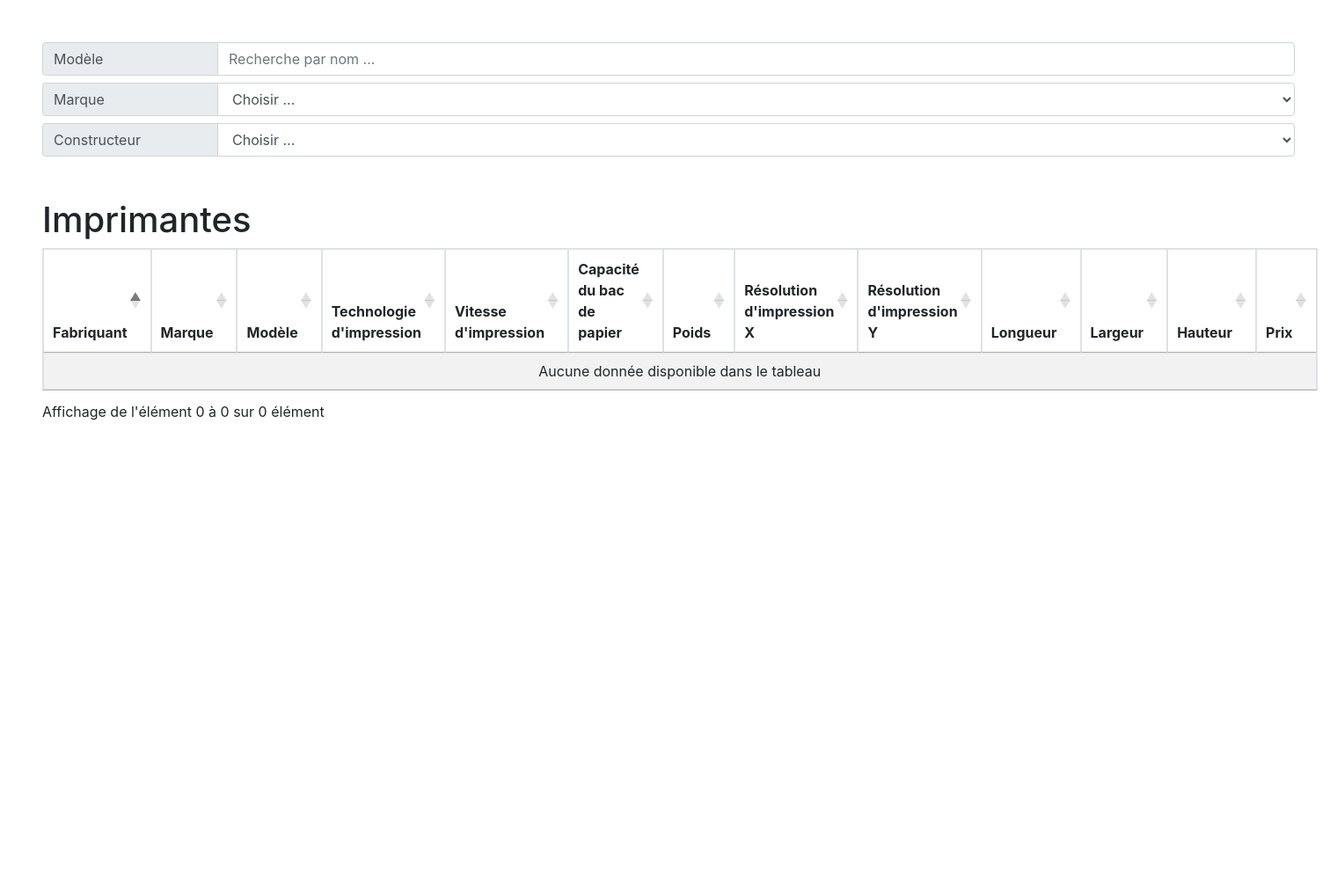
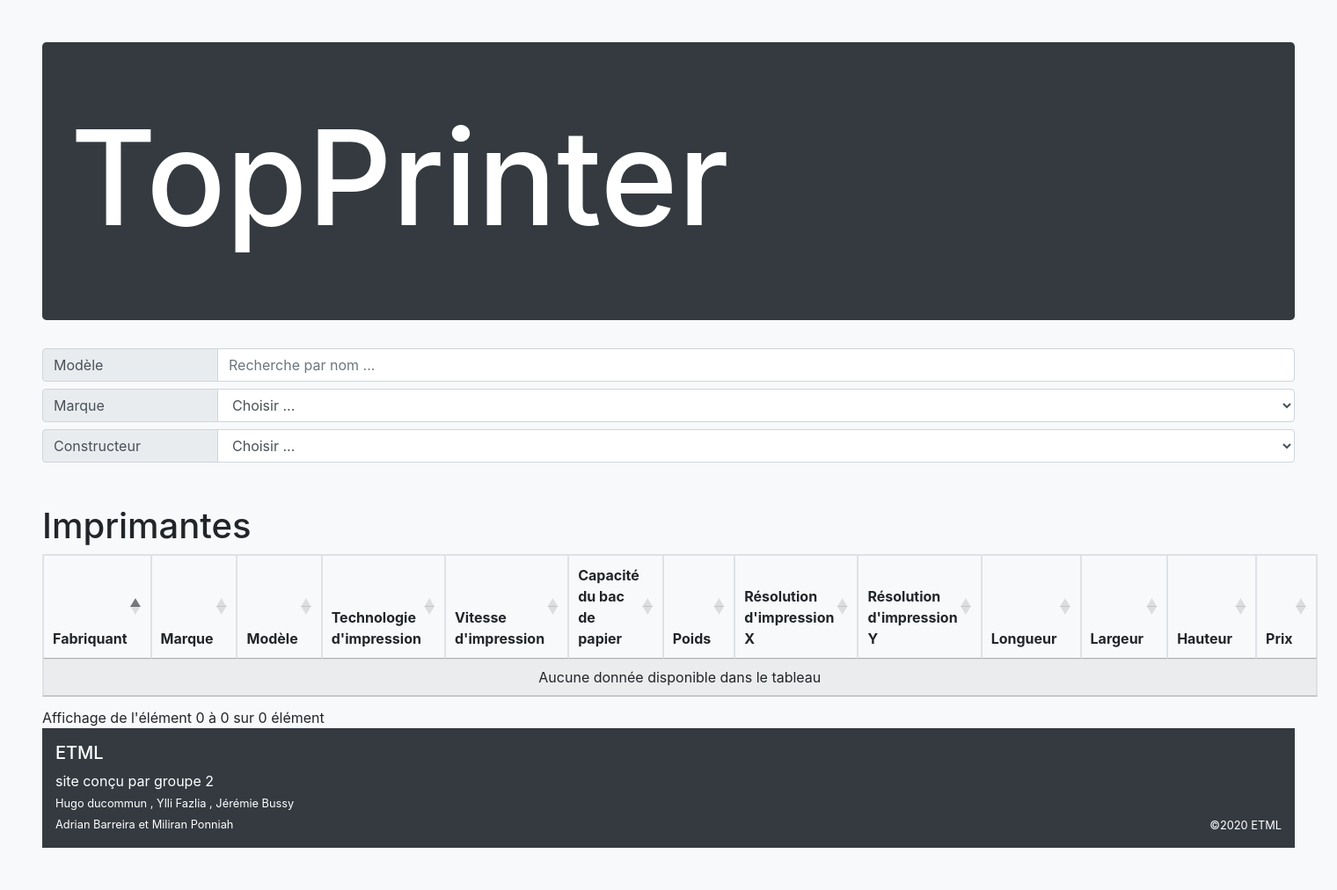
Before and after one commit to FazlijaYlli/GesProj2, a PHP site: page / in a window 1520 px wide. Shown: the whole page at 88% size. Before the commit the page ends 478 px from the top, so only its background shows below. Run offline with PHP 8.4, Linux system fonts and the light colour scheme; data that the repository does not hold is empty; some libraries are stand-ins or nearby versions.

Commit message:
index page css done
done

```diff
--- a/index.php
+++ b/index.php
@@ -19,23 +19,22 @@
 
 </head>
 
-<body class="p-5">
+<body class="p-5 bg-light">
 
     <?php
-        include("Database.php");
+    include("Database.php");
 
-        $database = new Database();
+    $database = new Database();
 
-        $printers = $database->getAllPrinters();
-
-        $brands = $database->getDistinctBrands();
-
-        $constructors = $database->getDistinctConstructors();
-
+    $printers = $database->getAllPrinters();
     ?>
-
-    <div class="input-group mb-2">
-        <div class="input-group-prepend" style="min-width: 200px;">
+    <header>
+        <div class="jumbotron bg-dark">
+            <h1 class="text-white" style="font-size: 150px;"> TopPrinter</h1>
+        </div>
+    </header>
+    <div class="input-group mb-2 ">
+        <div class="input-group-prepend " style="min-width: 200px;">
             <div class="input-group-text" style="min-width: 200px;">Modèle</div>
         </div>
         <input type="text" class="form-control" id="nameFilter" onkeyup="filterByColumn(2)" placeholder="Recherche par nom ...">
@@ -47,11 +46,7 @@
         </div>
         <select class="form-control" id="brandFilter" onchange="brandFilter()" onkeyup="brandFilter()">
             <option value="null">Choisir ...</option>
-            <?php
-            foreach($brands as $brand) {
-                echo "<option>" . $brand['impMarque'] . "</option>";
-            }
-            ?>
+            <option>Brother</option>
         </select>
     </div>
 
@@ -61,11 +56,7 @@
         </div>
         <select class="form-control" id="constructorFilter" onchange="constructorFilter()" onkeyup="constructorFilter()">
             <option value="null">Choisir ...</option>
-            <?php
-            foreach($constructors as $constructor) {
-                echo "<option>" . $constructor['impFabriquant'] . "</option>";
-            }
-            ?>
+            <option>Jérémie Bussy</option>
         </select>
     </div>
 
@@ -112,7 +103,27 @@
         </tbody>
     </table>
 
-    </footer>
+    <footer class="bg-dark">
+
+        <div class="container-fluid py-3">
+            <div class="row">
+                <div class="col-md-3 text-white">
+                    <h5>ETML</h5>
+                </div>
+                <div class="col-md-3"></div>
+                <div class="col-md-3"></div>
+                <div class="col-md-3"></div>
+            </div>
+            <div class="row">
+                <div class="col-md-6 text-white">site conçu par groupe 2 <span class="small"><br>Hugo ducommun
+                        , Ylli Fazlia
+                        , Jérémie Bussy
+                        <br> Adrian Barreira
+                         et Miliran Ponniah</span></div>
+                <div class="col-md-3"></div>
+                <div class="col-md-3 text-right text-white small align-self-end">©2020 ETML</div>
+            </div>
+        </div>
         <script src="https://code.jquery.com/jquery-3.5.1.js"></script>
         <script src="https://stackpath.bootstrapcdn.com/bootstrap/4.5.2/js/bootstrap.bundle.min.js" integrity="sha384-LtrjvnR4Twt/qOuYxE721u19sVFLVSA4hf/rRt6PrZTmiPltdZcI7q7PXQBYTKyf" crossorigin="anonymous"></script>
         <script src="https://cdn.datatables.net/1.10.22/js/jquery.dataTables.min.js"></script>
@@ -120,16 +131,16 @@
         <script src="js/filters.js"></script>
         <script type="text/javascript">
             $(document).ready(function() {
-                $('#printer-table').DataTable( {
+                $('#printer-table').DataTable({
                     "searching": false,
-					"paging": false,
+                    "paging": false,
                     language: {
                         url: 'json/fr_fr.json'
                     }
-                }
-                );
-            } );
+                });
+            });
         </script>
-    <footer>
+    </footer>
 </body>
+
 </html>
```
